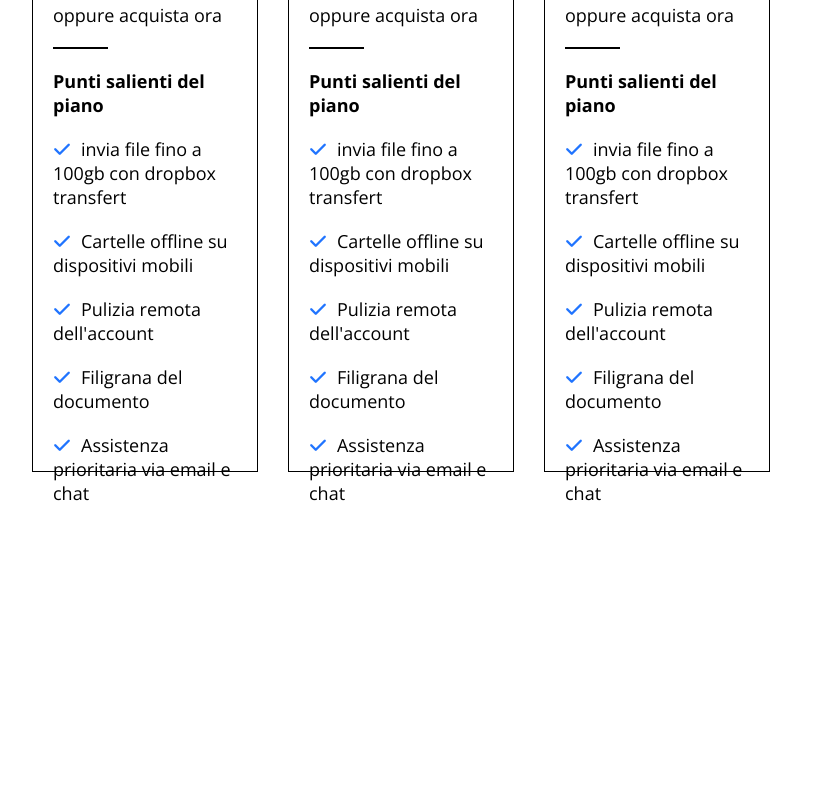
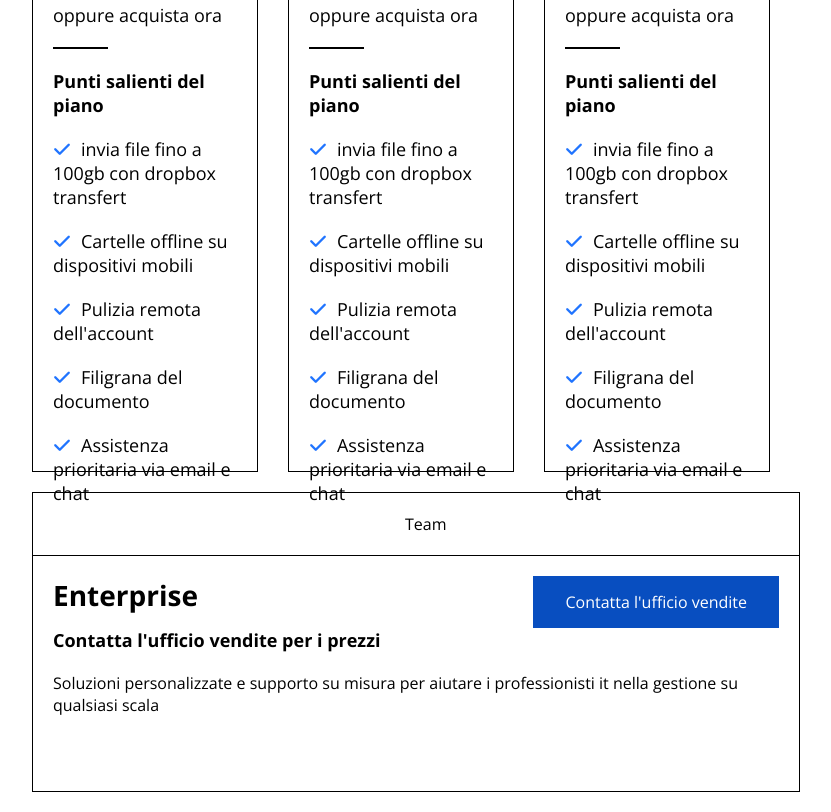
Before and after one commit to devmirko/htmlcss-dropbox, a plain HTML site: page index.html in a window 1280 px wide. Shown: the part 1806-2618 px from the top of the page, without its empty margins (224-1055 px from the left). Before the commit the page ends 2351 px from the top, so only its background shows below. Drawn offline with nearby package versions, Linux system fonts and the light colour scheme.

Commit message:
fine sezione assistenza

```diff
--- a/css/style.css
+++ b/css/style.css
@@ -239,3 +239,22 @@ ul li {
     border: 1px solid black;
     margin: 20px 0;
 }
+
+/* stile assistenza */
+
+.support{
+    width: 100%;
+    height: 300px;
+    border: 1px solid black;
+
+}
+
+.support_top{
+   border-bottom: 1px solid black;
+   padding: 20px 0;
+   text-align: center;
+}
+
+.support_body{
+    padding: 20px;
+}
--- a/index.html
+++ b/index.html
@@ -180,8 +180,24 @@
                 </div>
 
             </div>
-            <div class="row">
-             <!-- assistenza -->
+            <div class="row margin">
+                <div class="support">
+
+                   <div class="support_top">
+                    <i class="fa-light fa-building awesome"></i>Team
+                   </div>
+                   <div class="support_body">
+                       <div class="row clearfix">
+                           <h3 class="left col_title">Enterprise</h3>
+                           <a href="" class="right btn btn_blu">Contatta l'ufficio vendite</a>
+                        </div>
+
+
+                       <h4 class="text">Contatta l'ufficio vendite per i prezzi</h4>
+                       <p>Soluzioni personalizzate e supporto su misura per aiutare i professionisti it nella gestione su qualsiasi scala</p>
+
+                   </div>
+                </div>
             </div>
         </div>
         </section>
```
